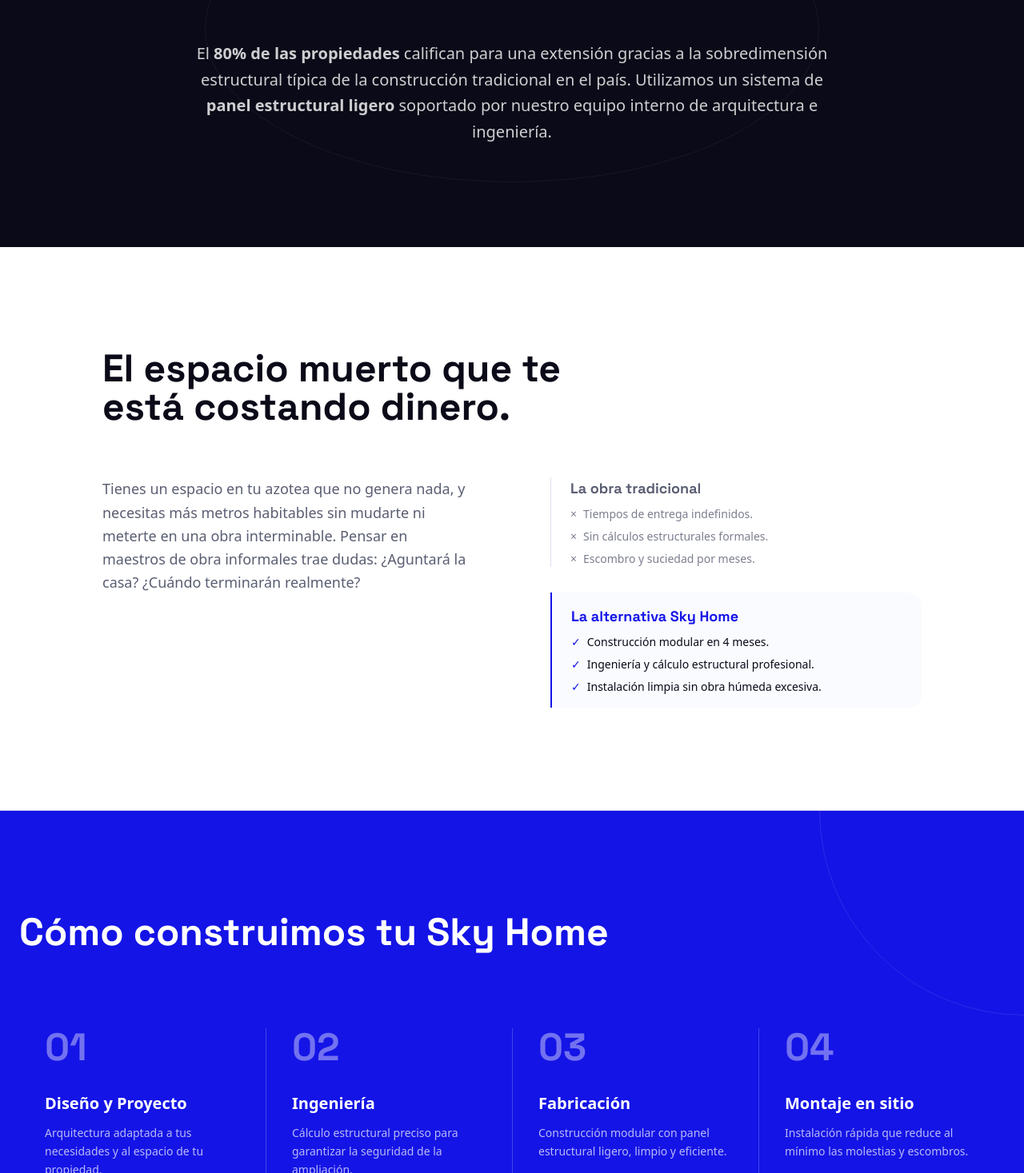
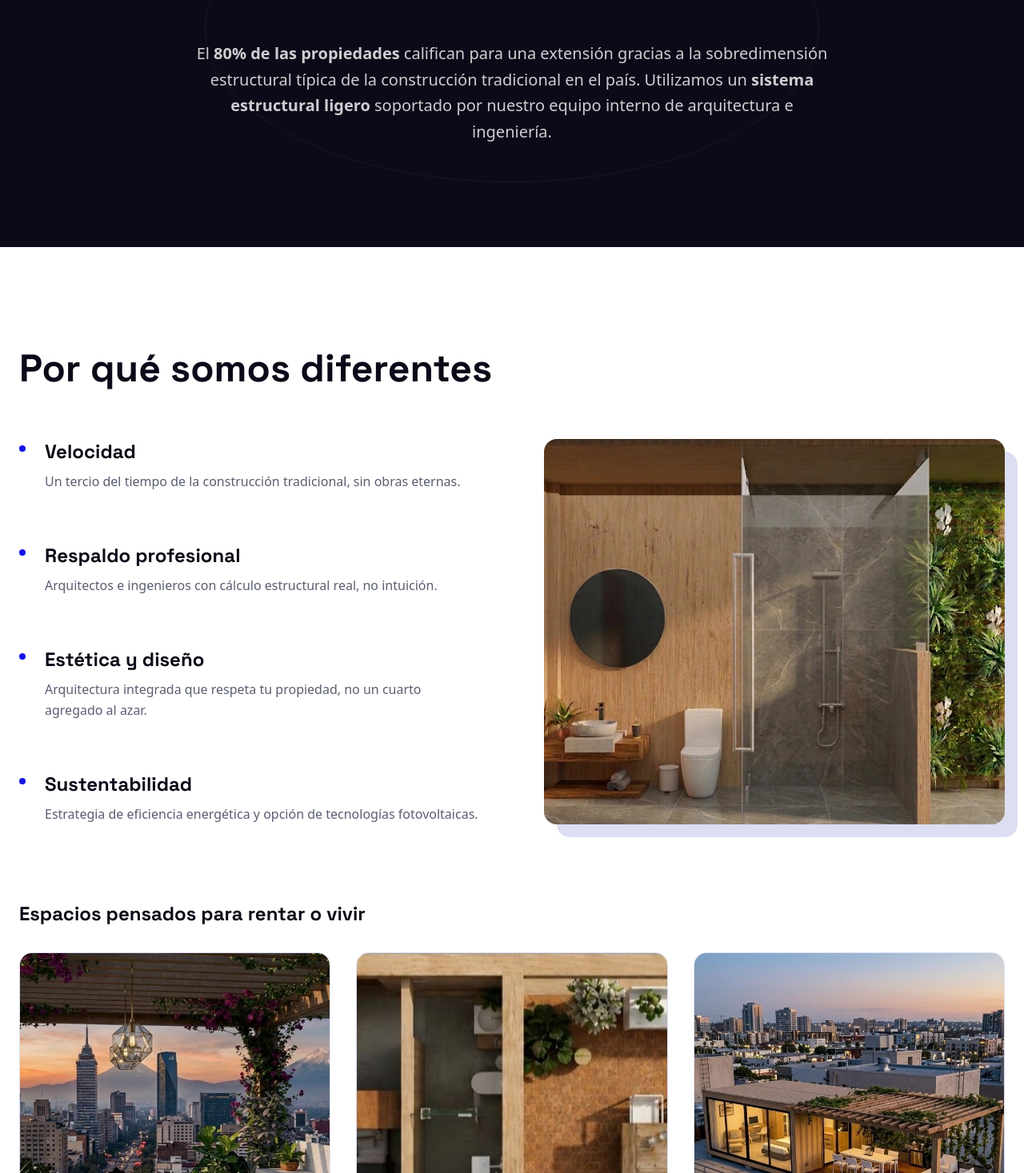
Before and after one commit to RiveraTheCreator/du-skyhome, a Next.js app: page / in a window 1280 px wide. Shown: the part 1043-2510 px from the top of the page at 80% size. Built offline with nearby package versions, Linux system fonts and the light colour scheme.

Commit message:
Apply textual and layout tweaks to v0 branch

```diff
--- a/src/app/page.tsx
+++ b/src/app/page.tsx
@@ -93,9 +93,10 @@
         >
           <source src="/videos/skyhome_video.mp4" type="video/mp4" />
         </video>
-        <div className="absolute inset-0 -z-10 bg-ink/45" aria-hidden="true" />
-        <div className="absolute inset-0 -z-10 bg-gradient-to-r from-ink/70 via-ink/35 to-ink/10" aria-hidden="true" />
-        <div className="absolute inset-x-0 bottom-0 -z-10 h-40 bg-gradient-to-t from-ink/50 to-transparent" aria-hidden="true" />
+        {/* Adjusted gradients for more transparency so the video shows better */}
+        <div className="absolute inset-0 -z-10 bg-ink/20" aria-hidden="true" />
+        <div className="absolute inset-0 -z-10 bg-gradient-to-r from-ink/50 via-ink/20 to-transparent" aria-hidden="true" />
+        <div className="absolute inset-x-0 bottom-0 -z-10 h-40 bg-gradient-to-t from-ink/30 to-transparent" aria-hidden="true" />
 
         <div className="mx-auto w-full max-w-7xl">
           <div className="max-w-3xl">
@@ -134,76 +135,13 @@
           <Reveal delay={100}>
             <p className="text-lg md:text-xl text-white/80 leading-relaxed md:px-12">
               El <strong>80% de las propiedades</strong> califican para una extensión gracias a la sobredimensión estructural típica de la construcción tradicional en el país.
-              Utilizamos un sistema de <strong>panel estructural ligero</strong> soportado por nuestro equipo interno de arquitectura e ingeniería.
+              Utilizamos un <strong>sistema estructural ligero</strong> soportado por nuestro equipo interno de arquitectura e ingeniería.
             </p>
           </Reveal>
         </div>
       </section>
 
-      {/* 3. Problema / Situación actual */}
-      <section className="py-24 md:py-32 px-6 bg-white border-b border-line relative">
-        <div className="max-w-5xl mx-auto">
-          <Reveal>
-            <h2 className="font-display text-3xl md:text-5xl font-bold mb-6 md:mb-16 md:max-w-2xl">El espacio muerto que te está costando dinero.</h2>
-          </Reveal>
-
-          <div className="grid md:grid-cols-2 gap-12 md:gap-24">
-            <Reveal delay={100}>
-              <p className="text-lg text-gray leading-relaxed">
-                Tienes un espacio en tu azotea que no genera nada, y necesitas más metros habitables sin mudarte ni meterte en una obra interminable.
-                Pensar en maestros de obra informales trae dudas: ¿Aguntará la casa? ¿Cuándo terminarán realmente?
-              </p>
-            </Reveal>
-
-            <Reveal delay={200} className="space-y-8">
-              <div className="pl-6 border-l border-line">
-                <h3 className="font-display font-bold text-lg mb-2 text-gray">La obra tradicional</h3>
-                <ul className="space-y-2 text-gray/80 text-sm">
-                  <li className="flex gap-2"><span>×</span> Tiempos de entrega indefinidos.</li>
-                  <li className="flex gap-2"><span>×</span> Sin cálculos estructurales formales.</li>
-                  <li className="flex gap-2"><span>×</span> Escombro y suciedad por meses.</li>
-                </ul>
-              </div>
-              <div className="pl-6 border-l-2 border-primary bg-primary-tint/30 py-4 px-6 rounded-r-2xl">
-                <h3 className="font-display font-bold text-lg mb-2 text-primary">La alternativa Sky Home</h3>
-                <ul className="space-y-2 text-ink text-sm font-medium">
-                  <li className="flex gap-2"><span className="text-primary">✓</span> Construcción modular en 4 meses.</li>
-                  <li className="flex gap-2"><span className="text-primary">✓</span> Ingeniería y cálculo estructural profesional.</li>
-                  <li className="flex gap-2"><span className="text-primary">✓</span> Instalación limpia sin obra húmeda excesiva.</li>
-                </ul>
-              </div>
-            </Reveal>
-          </div>
-        </div>
-      </section>
-
-      {/* 4. Cómo funciona */}
-      <section className="py-24 md:py-32 px-6 bg-primary text-white relative overflow-hidden">
-        {/* Subtle background geometry */}
-        <div className="absolute top-0 right-0 w-[80vw] h-[80vw] md:w-[40vw] md:h-[40vw] border-[1px] border-white/10 rounded-full translate-x-1/2 -translate-y-1/2 pointer-events-none"></div>
-        <div className="max-w-7xl mx-auto relative z-10">
-          <Reveal>
-            <h2 className="font-display text-3xl md:text-5xl font-bold mb-16 md:mb-24">Cómo construimos tu Sky Home</h2>
-          </Reveal>
-
-          <div className="grid grid-cols-1 md:grid-cols-4 gap-6 md:gap-0">
-            {[
-              { num: "01", title: "Diseño y Proyecto", desc: "Arquitectura adaptada a tus necesidades y al espacio de tu propiedad." },
-              { num: "02", title: "Ingeniería", desc: "Cálculo estructural preciso para garantizar la seguridad de la ampliación." },
-              { num: "03", title: "Fabricación", desc: "Construcción modular con panel estructural ligero, limpio y eficiente." },
-              { num: "04", title: "Montaje en sitio", desc: "Instalación rápida que reduce al mínimo las molestias y escombros." }
-            ].map((paso, idx) => (
-              <Reveal key={paso.num} delay={idx * 150} className="relative md:px-8 md:border-l border-white/20 first:border-l-0 pt-6 md:pt-0">
-                <div className="text-white/40 font-display font-bold text-4xl md:text-5xl mb-4 md:mb-8">{paso.num}</div>
-                <h3 className="font-bold text-xl mb-3">{paso.title}</h3>
-                <p className="text-white/70 text-sm leading-relaxed">{paso.desc}</p>
-              </Reveal>
-            ))}
-          </div>
-        </div>
-      </section>
-
-      {/* 4. Pilares de valor & 5. Galería (Integrated for better flow) */}
+      {/* 3. Pilares de valor & Galería (MOVIDA A SECCIÓN 3) */}
       <section className="py-24 md:py-32 bg-white border-b border-line overflow-hidden">
         <div className="max-w-7xl mx-auto px-6 mb-16 md:mb-24">
           <Reveal>
@@ -255,6 +193,69 @@
         </div>
       </section>
 
+      {/* 4. Problema / Situación actual */}
+      <section className="py-24 md:py-32 px-6 bg-white border-b border-line relative">
+        <div className="max-w-5xl mx-auto">
+          <Reveal>
+            <h2 className="font-display text-3xl md:text-5xl font-bold mb-6 md:mb-16 md:max-w-2xl">El espacio muerto que te está costando dinero.</h2>
+          </Reveal>
+
+          <div className="grid md:grid-cols-2 gap-12 md:gap-24">
+            <Reveal delay={100}>
+              <p className="text-lg text-gray leading-relaxed">
+                Tienes un espacio en tu azotea que no genera nada, y necesitas más metros habitables sin mudarte ni meterte en una obra interminable.
+                Pensar en maestros de obra informales trae dudas: ¿Aguntará la casa? ¿Cuándo terminarán realmente?
+              </p>
+            </Reveal>
+
+            <Reveal delay={200} className="space-y-8">
+              <div className="pl-6 border-l border-line">
+                <h3 className="font-display font-bold text-lg mb-2 text-gray">La obra tradicional</h3>
+                <ul className="space-y-2 text-gray/80 text-sm">
+                  <li className="flex gap-2"><span>×</span> Tiempos de entrega indefinidos.</li>
+                  <li className="flex gap-2"><span>×</span> Sin cálculos estructurales formales.</li>
+                  <li className="flex gap-2"><span>×</span> Escombro y suciedad por meses.</li>
+                </ul>
+              </div>
+              <div className="pl-6 border-l-2 border-primary bg-primary-tint/30 py-4 px-6 rounded-r-2xl">
+                <h3 className="font-display font-bold text-lg mb-2 text-primary">La alternativa Sky Home</h3>
+                <ul className="space-y-2 text-ink text-sm font-medium">
+                  <li className="flex gap-2"><span className="text-primary">✓</span> Construcción modular en 4 meses.</li>
+                  <li className="flex gap-2"><span className="text-primary">✓</span> Ingeniería y cálculo estructural profesional.</li>
+                  <li className="flex gap-2"><span className="text-primary">✓</span> Instalación limpia sin obra húmeda excesiva.</li>
+                </ul>
+              </div>
+            </Reveal>
+          </div>
+        </div>
+      </section>
+
+      {/* 5. Cómo funciona */}
+      <section className="py-24 md:py-32 px-6 bg-primary text-white relative overflow-hidden">
+        {/* Subtle background geometry */}
+        <div className="absolute top-0 right-0 w-[80vw] h-[80vw] md:w-[40vw] md:h-[40vw] border-[1px] border-white/10 rounded-full translate-x-1/2 -translate-y-1/2 pointer-events-none"></div>
+        <div className="max-w-7xl mx-auto relative z-10">
+          <Reveal>
+            <h2 className="font-display text-3xl md:text-5xl font-bold mb-16 md:mb-24">Cómo construimos tu Sky Home</h2>
+          </Reveal>
+
+          <div className="grid grid-cols-1 md:grid-cols-4 gap-6 md:gap-0">
+            {[
+              { num: "01", title: "Diseño y Proyecto", desc: "Arquitectura adaptada a tus necesidades y al espacio de tu propiedad." },
+              { num: "02", title: "Ingeniería", desc: "Cálculo estructural preciso para garantizar la seguridad de la ampliación." },
+              { num: "03", title: "Fabricación", desc: "Construcción modular con sistema estructural ligero, limpio y eficiente." },
+              { num: "04", title: "Montaje en sitio", desc: "Instalación rápida que reduce al mínimo las molestias y escombros." }
+            ].map((paso, idx) => (
+              <Reveal key={paso.num} delay={idx * 150} className="relative md:px-8 md:border-l border-white/20 first:border-l-0 pt-6 md:pt-0">
+                <div className="text-white/40 font-display font-bold text-4xl md:text-5xl mb-4 md:mb-8">{paso.num}</div>
+                <h3 className="font-bold text-xl mb-3">{paso.title}</h3>
+                <p className="text-white/70 text-sm leading-relaxed">{paso.desc}</p>
+              </Reveal>
+            ))}
+          </div>
+        </div>
+      </section>
+
       {/* 6. Ejercicio financiero / ROI */}
       <section className="py-24 md:py-32 px-6 bg-primary-tint">
         <div className="max-w-5xl mx-auto">
@@ -265,7 +266,7 @@
 
             <div className="grid md:grid-cols-2 gap-12 divide-y md:divide-y-0 md:divide-x divide-line">
               <Reveal delay={100} className="flex flex-col items-center md:items-start text-center md:text-left">
-                <p className="text-gray text-xs font-bold uppercase tracking-[0.2em] mb-4">Precio</p>
+                <p className="text-gray text-xs font-bold uppercase tracking-[0.2em] mb-4">DESDE</p>
                 <p className="text-5xl font-display font-bold text-primary mb-2"><span className="text-xl text-ink font-sans font-bold uppercase">Desde </span>$15,500 <span className="text-xl text-ink font-sans font-normal">MXN / m²</span></p>
               </Reveal>
 
@@ -349,7 +350,7 @@
           </Reveal>
           <div className="space-y-6">
             {[
-              { q: "¿Mi casa aguanta estructuralmente?", a: "Realizamos un cálculo estructural real liderado por ingenieros profesionales para asegurar que tu propiedad soporta el panel ligero sin riesgos." },
+              { q: "¿Mi casa aguanta estructuralmente?", a: "Realizamos un cálculo estructural real liderado por ingenieros profesionales para asegurar que tu propiedad soporta el sistema estructural sin riesgos." },
               { q: "¿Necesito permisos y quién los tramita?", a: "Sí se requieren permisos. Nosotros te entregamos los planos y la memoria descriptiva, pero el trámite y la gestoría ante el municipio corren por tu cuenta." },
               { q: "¿Puedo ver un proyecto terminado?", a: "Nuestros primeros modelos Sky Home se encuentran actualmente en fase de producción. Te mostraremos renders de alta fidelidad y detalles técnicos completos en nuestra llamada." }
             ].map((faq, idx) => (
```
